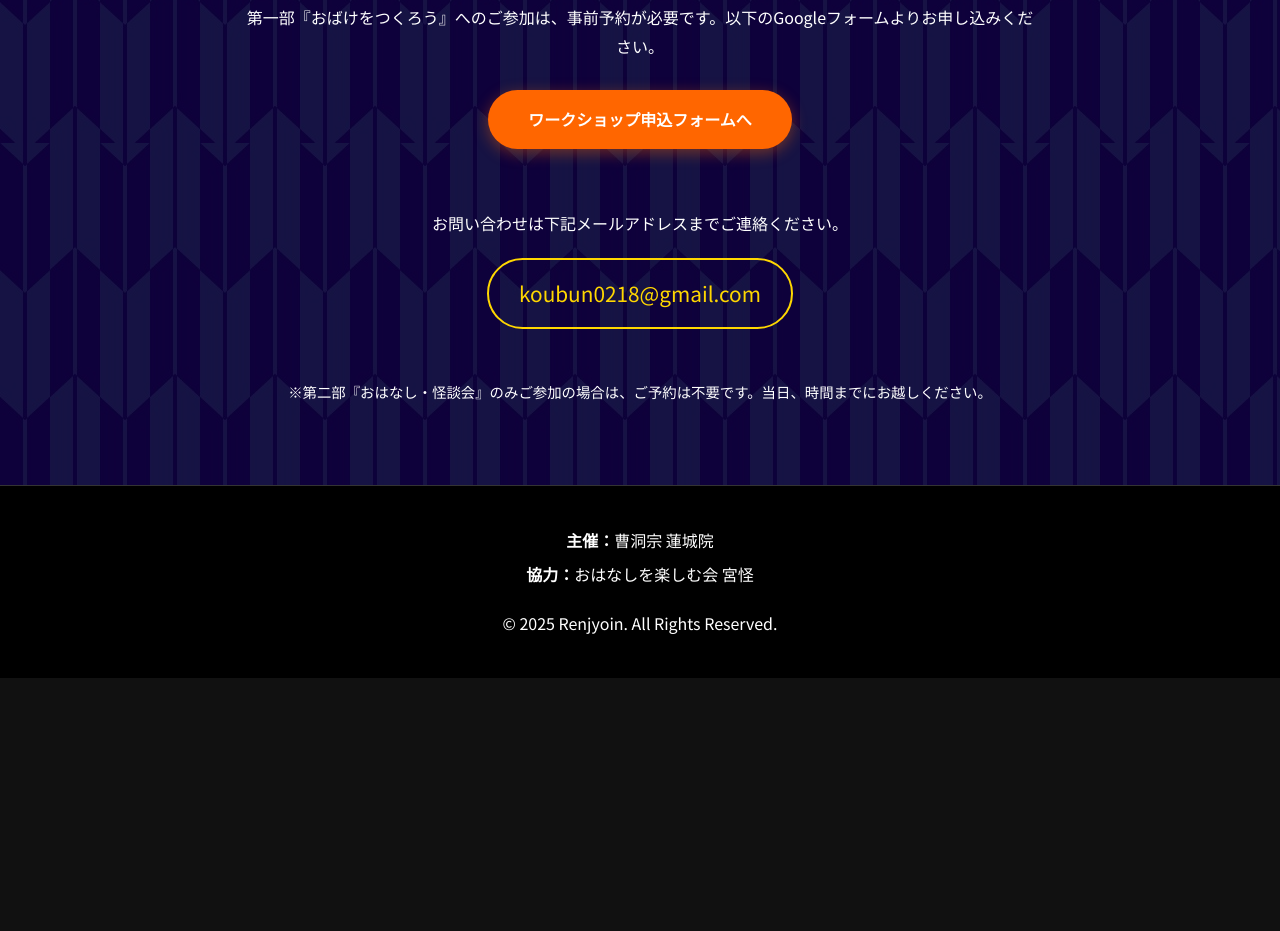
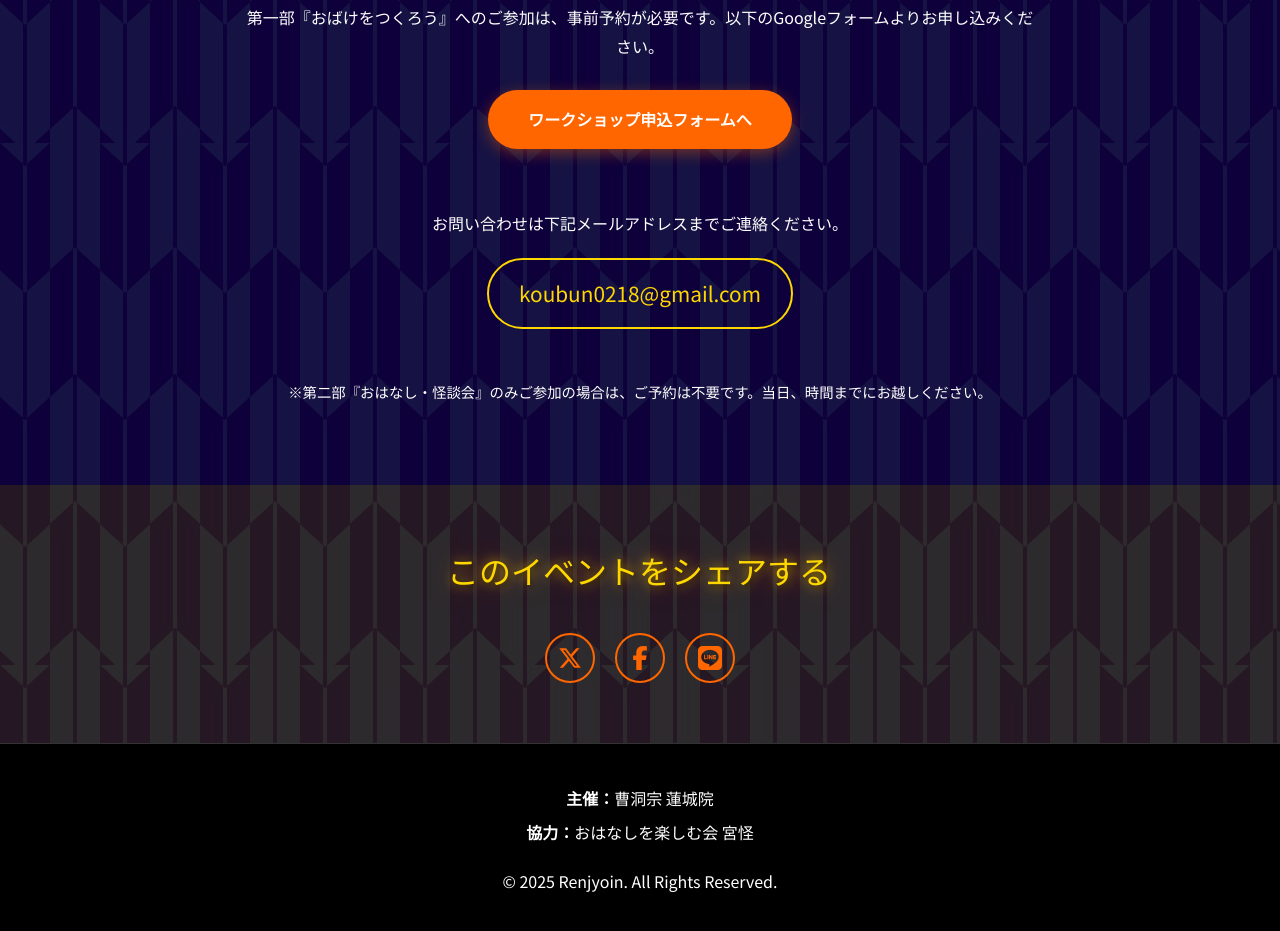
Before and after one commit to koubun-osho/renjoin-hyakkiyakou-lp, a plain HTML site: page index.html in a window 1280 px wide. Shown: the part 3511-4442 px from the top of the page. Before the commit the page ends 4189 px from the top, so only its background shows below. Drawn offline with Linux system fonts and the light colour scheme; a web font is replaced by a local one.

Commit message:
ファイル名をindex.htmlに変更してVercelデプロイに対応

```diff
--- a/hyakkiyakou_lp.html
+++ b/index.html
@@ -4,22 +4,25 @@
     <meta charset="UTF-8">
     <meta name="viewport" content="width=device-width, initial-scale=1.0">
     <title>蓮城院 百鬼夜行 vol.3 - お寺で体験する、特別な夏の夜。</title>
+
+    <link rel="stylesheet" href="https://cdnjs.cloudflare.com/ajax/libs/font-awesome/6.5.2/css/all.min.css">
+
     <meta name="description" content="蓮城院がお届けする夏休みアートプロジェクト『百鬼夜行』。おばけづくりワークショップと怪談会で、ちょっぴり怖くて楽しい夏の思い出を作りませんか？">
     <link rel="icon" href="images/onibi_cursor.png">
 
     <!-- OGP tags -->
-    <meta property="og:url" content="【ここにページのURL】" />
+    <meta property="og:url" content="https://renjyoin-hyakkiyakou.netlify.app/" />
     <meta property="og:type" content="website" />
     <meta property="og:title" content="蓮城院 百鬼夜行 vol.3 - お寺で体験する、特別な夏の夜。" />
     <meta property="og:description" content="蓮城院がお届けする夏休みアートプロジェクト『百鬼夜行』。おばけづくりワークショップと怪談会で、夏の思い出を作りませんか？" />
     <meta property="og:site_name" content="蓮城院 百鬼夜行" />
-    <meta property="og:image" content="【ここにポスター画像のURL】" />
+    <meta property="og:image" content="https://renjyoin-hyakkiyakou.netlify.app/images/poster.jpeg" />
 
     <!-- Twitter Card tags -->
     <meta name="twitter:card" content="summary_large_image" />
     <meta name="twitter:title" content="蓮城院 百鬼夜行 vol.3 - お寺で体験する、特別な夏の夜。" />
     <meta name="twitter:description" content="蓮城院がお届けする夏休みアートプロジェクト『百鬼夜行』。おばけづくりワークショップと怪談会で、夏の思い出を作りませんか？" />
-    <meta name="twitter:image" content="【ここにポスター画像のURL】" />
+    <meta name="twitter:image" content="https://renjyoin-hyakkiyakou.netlify.app/images/poster.jpeg" />
 
     <!-- Google Fonts -->
     <link href="https://fonts.googleapis.com/css2?family=Shippori+Mincho:wght@400;700;800&family=Noto+Sans+JP:wght@300;400;700&display=swap" rel="stylesheet">
@@ -457,6 +460,50 @@
         a, button, input, textarea, select {
             cursor: url('images/onibi_cursor.png') 16 16, pointer;
         }
+
+        /* ===== SNSシェアボタン ===== */
+        .sns-share {
+            padding: 60px 20px;
+            text-align: center;
+            background-color: rgba(26, 26, 26, 0.9);
+        }
+
+        .share-title {
+            font-family: 'Kowai Mincho', serif;
+            font-size: clamp(1.5rem, 3vw, 2rem);
+            color: #ffd700;
+            margin-bottom: 30px;
+            animation: text-flicker 3s ease-in-out infinite; /* 既存の揺らめきアニメーションを再利用 */
+        }
+
+        .share-buttons {
+            display: flex;
+            justify-content: center;
+            gap: 20px;
+            flex-wrap: wrap; /* スマホ表示で折り返すように */
+        }
+
+        .share-btn {
+            display: inline-flex; /* アイコンを中央に配置するために flex を使用 */
+            align-items: center;
+            justify-content: center;
+            width: 50px;  /* 円の幅 */
+            height: 50px; /* 円の高さ */
+            border-radius: 50%; /* 正円にする */
+            border: 2px solid #ff6600;
+            text-decoration: none;
+            color: #ff6600;
+            background-color: transparent;
+            transition: all 0.3s ease;
+            font-size: 1.5rem; /* アイコンのサイズ */
+        }
+
+        .share-btn:hover {
+            background-color: #ff6600;
+            color: #fff;
+            box-shadow: 0 0 20px rgba(255, 102, 0, 0.7);
+            transform: translateY(-3px) scale(1.1); /* 少し浮き上がって拡大する */
+        }
     </style>
 </head>
 <body>
@@ -566,6 +613,22 @@
         </div>
     </section>
 
+    <!-- SNSシェア -->
+    <section class="sns-share">
+        <h3 class="share-title">このイベントをシェアする</h3>
+        <div class="share-buttons">
+            <a class="share-btn" href="https://twitter.com/intent/tweet?url=https://renjyoin-hyakkiyakou.netlify.app/&text=蓮城院の夏休みイベント「百鬼夜行」に参加しよう！お寺で体験する特別な夏の夜。&hashtags=蓮城院,百鬼夜行" target="_blank" rel="noopener noreferrer" aria-label="Xでシェア">
+                <i class="fa-brands fa-x-twitter"></i>
+            </a>
+            <a class="share-btn" href="https://www.facebook.com/sharer/sharer.php?u=https://renjyoin-hyakkiyakou.netlify.app/" target="_blank" rel="noopener noreferrer" aria-label="Facebookでシェア">
+                <i class="fa-brands fa-facebook-f"></i>
+            </a>
+            <a class="share-btn" href="https://social-plugins.line.me/lineit/share?url=https://renjyoin-hyakkiyakou.netlify.app/" target="_blank" rel="noopener noreferrer" aria-label="LINEで送る">
+                <i class="fa-brands fa-line"></i>
+            </a>
+        </div>
+    </section>
+
     <!-- フッター -->
     <footer>
         <div class="container">
```
